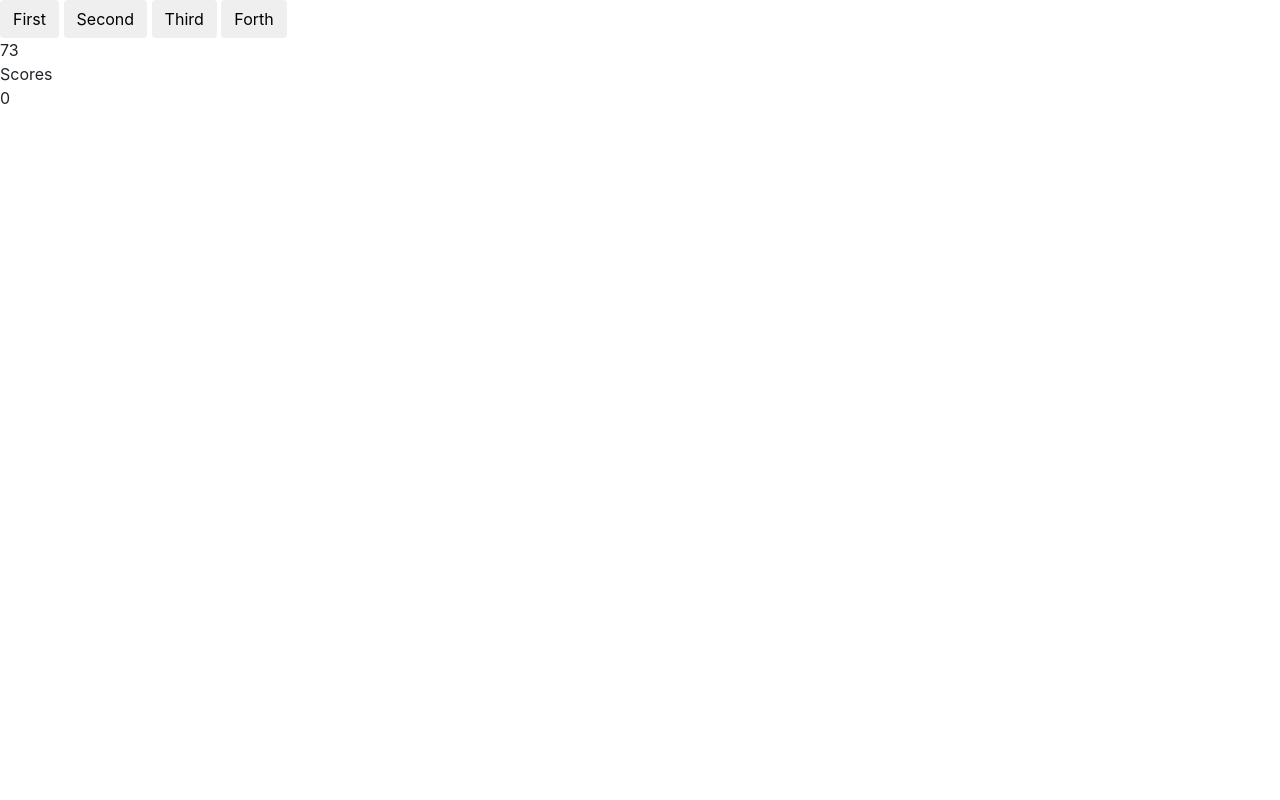
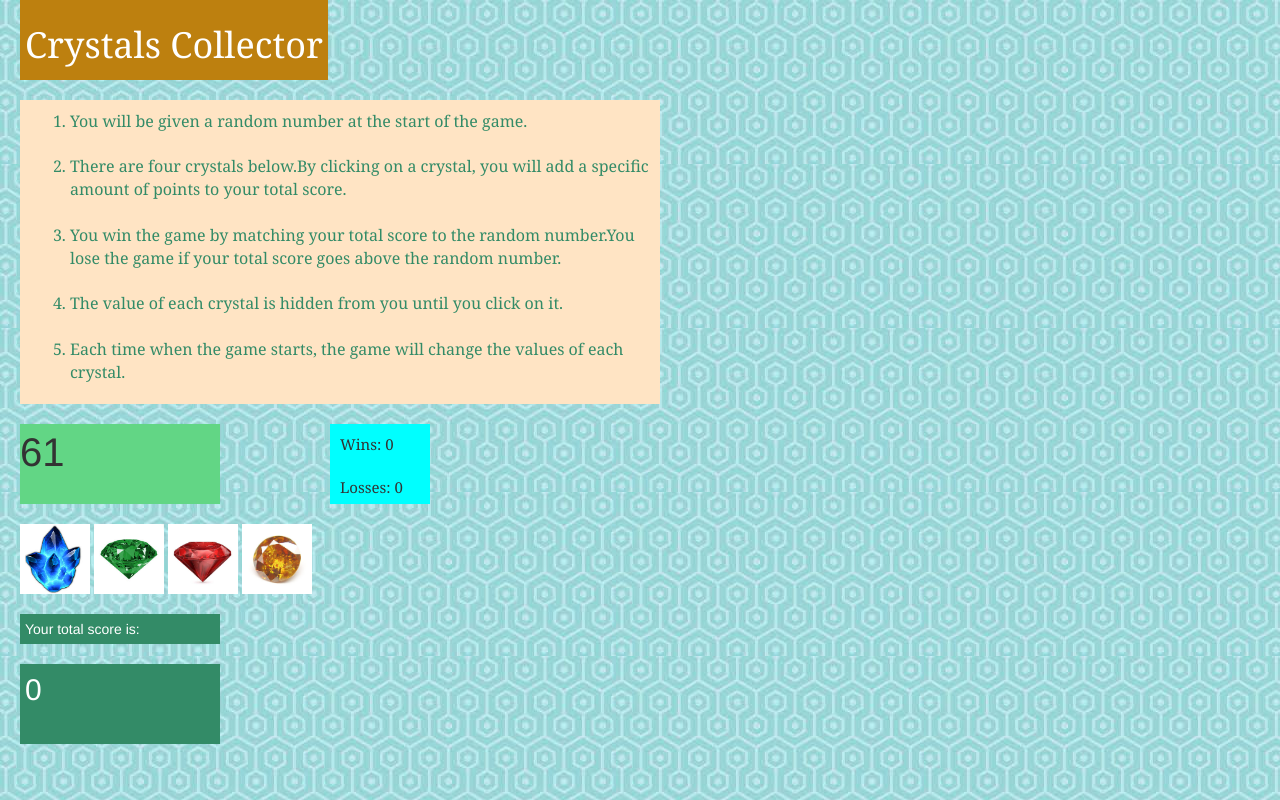
Before and after one commit to ornelahunda/week-4-game, a plain HTML site: page index.html in a window 1280 px wide. Drawn offline with nearby package versions, Linux system fonts and the light colour scheme; files whose address does not match are found by name.

Commit message:
updating rep

```diff
--- a/assets/css/reset.css
+++ /dev/null
@@ -1,48 +0,0 @@
-/* http://meyerweb.com/eric/tools/css/reset/
-   v2.0 | 20110126
-   License: none (public domain)
-*/
-
-html, body, div, span, applet, object, iframe,
-h1, h2, h3, h4, h5, h6, p, blockquote, pre,
-a, abbr, acronym, address, big, cite, code,
-del, dfn, em, img, ins, kbd, q, s, samp,
-small, strike, strong, sub, sup, tt, var,
-b, u, i, center,
-dl, dt, dd, ol, ul, li,
-fieldset, form, label, legend,
-table, caption, tbody, tfoot, thead, tr, th, td,
-article, aside, canvas, details, embed,
-figure, figcaption, footer, header, hgroup,
-menu, nav, output, ruby, section, summary,
-time, mark, audio, video {
-	margin: 0;
-	padding: 0;
-	border: 0;
-	font-size: 100%;
-	font: inherit;
-	vertical-align: baseline;
-}
-/* HTML5 display-role reset for older browsers */
-article, aside, details, figcaption, figure,
-footer, header, hgroup, menu, nav, section {
-	display: block;
-}
-body {
-	line-height: 1;
-}
-ol, ul {
-	list-style: none;
-}
-blockquote, q {
-	quotes: none;
-}
-blockquote:before, blockquote:after,
-q:before, q:after {
-	content: '';
-	content: none;
-}
-table {
-	border-collapse: collapse;
-	border-spacing: 0;
-}
--- a/assets/css/style.css
+++ b/assets/css/style.css
@@ -0,0 +1,67 @@
+body {
+ background: url("/Users/ornelahunda/week-4-game/assets/images/aquapattern.jpeg") ;
+ /* background-color: aquamarine !important; */
+ width: 100%;
+ height: 100%;
+ color: white;
+}
+
+.navbar-header{
+    background-color: rgb(189, 128, 15);
+    color:white;
+    padding: 5px;
+    margin-left:20px;
+    font-family: Cambria, Cochin, Georgia, Times, Times New Roman, serif;
+}
+
+#instructions{ background-color: bisque;
+    padding: 10px;
+    color: rgb(51, 139, 103);
+  margin-left: 20px;
+  font-family: Cambria, Cochin, Georgia, Times, Times New Roman, serif;
+  font-size: 16px;
+}
+
+#row3
+{
+    margin-left: -10px;
+}
+
+#computerGuess{
+    background-color: rgb(98, 214, 133);
+   width: 200px;
+    height:80px;
+    font-size:40px;
+}
+
+#row3_right{
+    margin-left: -100px;
+    background-color: aqua;
+    height:80px;
+    width: 100px;
+    font-family: Cambria, Cochin, Georgia, Times, Times New Roman, serif;
+    padding: 10px;
+    font-size: 15px;
+}
+
+#row4{
+    margin-left: 5px;
+}
+
+#row5{
+    padding: 5px;
+    margin-left: 5px;
+    background-color:  rgb(51, 139, 103);
+    width: 200px;
+    color: white;
+}
+
+#row6{
+    background-color:  rgb(51, 139, 103);
+    width: 200px;
+    height:80px;
+    color: white;
+    padding: 5px;
+    margin-left: 5px;
+    font-size: 30px;
+}
--- a/assets/javascript/game.js
+++ b/assets/javascript/game.js
@@ -1,39 +1,115 @@
- // create a random nr between 19-120 ,(var random)
 
- random = Math.floor(Math.random()*102)+19;
+$(document).ready(function (){
 
+ // create a random nr between 19-120
+ var random = Math.floor(Math.random()*102)+19;
  $("#computerGuess").text(random);
- // create a random nr for each crystal 1-12 (crystalRandom)
 
+ // create a random nr for each crystal between 1-12
+
+var crystal1= Math.floor(Math.random()*12)+1;
+
+var crystal2= Math.floor(Math.random()*12)+1;
+
+var crystal3= Math.floor(Math.random()*12)+1;
+
+var crystal4= Math.floor(Math.random()*12)+1;
+
+
+// create var to store wins and loses
+  var wins= 0;
+  var losses = 0;
+  var total=0;
+  $('#wins').text(wins);
+  $('#losses').text(losses);
+  $('#total').text(total);
+
+  function reset() {
+random = Math.floor(Math.random()*102)+19;
+    $("#computerGuess").text(random);
 crystal1= Math.floor(Math.random()*12)+1;
+
 crystal2= Math.floor(Math.random()*12)+1;
+
 crystal3= Math.floor(Math.random()*12)+1;
+
 crystal4= Math.floor(Math.random()*12)+1;
-  // there are 4 differnt crystals
-  // when click a crystal generates a number 1-12, variable scores
-  var scores=0;
+
+total=0;
+$('#total').text(total);
+
+}
+
+function winner(){
+  alert("You won!");
+  wins++;
+  $("#wins").text(wins);
+  reset();
+}
+function loser(){
+  alert("You lose!");
+  losses++;
+  $("#losses").text(losses);
+  reset();
+}
+
+// clicking functions
+  $("#c1").on("click", function() {
+   total+=crystal1;
+   $("#total").text(total);
+   if (total==random){
+     winner();}
+     else if (total>random){
+       loser();
+     }
+  });
+
+  $("#c2").on("click", function() {
+    total+=crystal2;
+    $("#total").text(total);
+    if (total==random){
+      winner();}
+      else if (total>random){
+        loser();
+      }
+   });
+
+  $("#c3").on("click", function() {
+    total+=crystal3;
+    $("#total").text(total);
+    if (total==random){
+      winner();}
+      else if (total>random){
+        loser();
+      }
+  });
+
+  $("#c4").on("click", function() {
+    total+=crystal4;
+    $("#total").text(total);
+    if (total==random){
+      winner();}
+      else if (total>random){
+        loser();
+      }
+  });
+
+
+});
 
 
 
-  $("#c1").on("click", function() {
-      alert("I got clicked!");
-      scores+=crystal1;
-  });
 
-  $("#c1").on("click",".btn", function() {
-      scores+=crystal2;
-  });
 
-  $("#c1").on("click",".btn", function() {
-      scores+=crystal3;
-  });
 
-  $("#c1").on("click",".btn", function() {
-      scores+=crystal4;
-  });
 
-  $("#number").text(scores);
-  $("#game-score").text("Scores");
+
+
+
+//   $("#total").text(scores);
+//   $("#game-score").text("Scores");
+
+
 
 //   if (scores=120){
 //       $("#number").show(scores);
--- a/index.html
+++ b/index.html
@@ -2,77 +2,88 @@
 <html lang="en">
 <head>
     <meta charset="UTF-8">
+    <!-- Responsive meta tag -->
+    <meta name="viewport" content="width=device-width, initial-scale=1, shrink-to-fit=no">
     <title>Game</title>
 
-    <!-- Added link to the jQuery Library -->
-    <script src="https://cdnjs.cloudflare.com/ajax/libs/jquery/3.2.1/jquery.min.js"></script>
-
-    <!-- Added a link to Bootstrap-->
-    <link href="https://maxcdn.bootstrapcdn.com/bootstrap/4.0.0/css/bootstrap.min.css" rel="stylesheet" integrity="sha384-Gn5384xqQ1aoWXA+058RXPxPg6fy4IWvTNh0E263XmFcJlSAwiGgFAW/dAiS6JXm"
-        crossorigin="anonymous">
+<!-- <link rel="stylesheet" href="assets/css/reset.css"> -->
+<link rel="stylesheet" href="assets/css/style.css">
+ <!-- Bootstrap-->
+<link rel="stylesheet" href="https://maxcdn.bootstrapcdn.com/bootstrap/3.3.7/css/bootstrap.min.css" integrity="sha384-BVYiiSIFeK1dGmJRAkycuHAHRg32OmUcww7on3RYdg4Va+PmSTsz/K68vbdEjh4u" crossorigin="anonymous">
 
 </head>
 <body>
 
-<button class="btn"  id="c1">First</button>
-<button class="btn"  id="c2">Second</button>
-<button class="btn"  id="c3">Third</button>
-<button class="btn"  id="c4">Forth</button>
-<div id="computerGuess">Computer Guess </div>
-<div id="game-score"> Score</div>
-<div id="number"> Number</div>
+<div class="container-fluid">
+<div class="row">
+  <div class="navbar-header"><h1>Crystals Collector</h1> </div>
+</div>
+<br>
+  <div class="row">
+         <div class="col-md-6" id="instructions">
+<ol>
+    <li>You will be given a random number at the start of the game.</li>
+    <br>
+    <li>There are four crystals below.By clicking on a crystal, you will add a specific amount of points to your total score.</li>
+    <br>
+    <li>You win the game by matching your total score to the random number.You lose the game if your total score goes above the random number.</li>
+    <br>
+    <li>The value of each crystal is hidden from you until you click on it.</li>
+    <br>
+    <li>Each time when the game starts, the game will change the values of each crystal.</li>
+</ol>
+</div>
+</div>
+<br>
 
-<script>
-        // create a random nr between 19-120 ,(var random)
+<div class="row" id= "row3">
 
-       random = Math.floor(Math.random()*102)+19;
+  <div class="col-md-4">
+   <div id="computerGuess">Computer Guess </div>
+  </div>
 
-       $("#computerGuess").text(random);
-       // create a random nr for each crystal 1-12 (crystalRandom)
 
-    crystal1= Math.floor(Math.random()*12)+1;
-    crystal2= Math.floor(Math.random()*12)+1;
-    crystal3= Math.floor(Math.random()*12)+1;
-    crystal4= Math.floor(Math.random()*12)+1;
-        // there are 4 differnt crystals
-        // when click a crystal generates a number 1-12, variable scores
-        var scores=0;
+  <div class="col-sm-1" id=row3_right>
+
+<div> Wins: <span id="wins">win </span></div>
+  <br>
+ <div> Losses: <span id="losses">loss </span></div>
+
+</div>
+</div>
+<br>
+
+<div class="row" id="row4">
+
+<img id="c1" src="assets/images/blue.jpeg" height="70" width="70">
+<img id="c2" src="assets/images/green.jpg"  height="70" width="70">
+<img id="c3" src="assets/images/rubin.jpg" height="70" width="70">
+<img id="c4"src="assets/images/orange.jpg"  height="70" width="70">
+
+</div>
+<br>
+
+<div id="row5">Your total score is: </div>
+<br>
+<div id="row6">
+<div id="total"> Total</div>
+
+</div>
 
 
 
-        $("#c1").on("click", function() {
-            alert("I got clicked!");
-            scores+=crystal1;
-        });
-
-        $("#c1").on("click",".btn", function() {
-            scores+=crystal2;
-        });
-
-        $("#c1").on("click",".btn", function() {
-            scores+=crystal3;
-        });
-
-        $("#c1").on("click",".btn", function() {
-            scores+=crystal4;
-        });
-
-        $("#number").text(scores);
-        $("#game-score").text("Scores");
-
-    //   if (scores=120){
-    //       $("#number").show(scores);
-    //   }
-    // else {
-    //     $("#game-score").text("You lost!");
-
-    // }
-        //add this numbers
-        // if the scores equals var random player wins
-    // else player loses
+<!-- <div id="clear">Reset </div> -->
 
 
 
-    </script>
+</div>
+
+ <!--Link to the jQuery Library -->
+<script src="https://cdnjs.cloudflare.com/ajax/libs/jquery/3.2.1/jquery.min.js"></script>
+<script src="assets/javascript/game.js"></script>
+
+
+
 </body>
+
 </html>
```
Also changed, not shown: assets/images/aquapattern.jpeg (added), assets/images/blue.jpeg (added), assets/images/green.jpg (added), assets/images/orange.jpg (added), assets/images/rubin.jpg (added).
